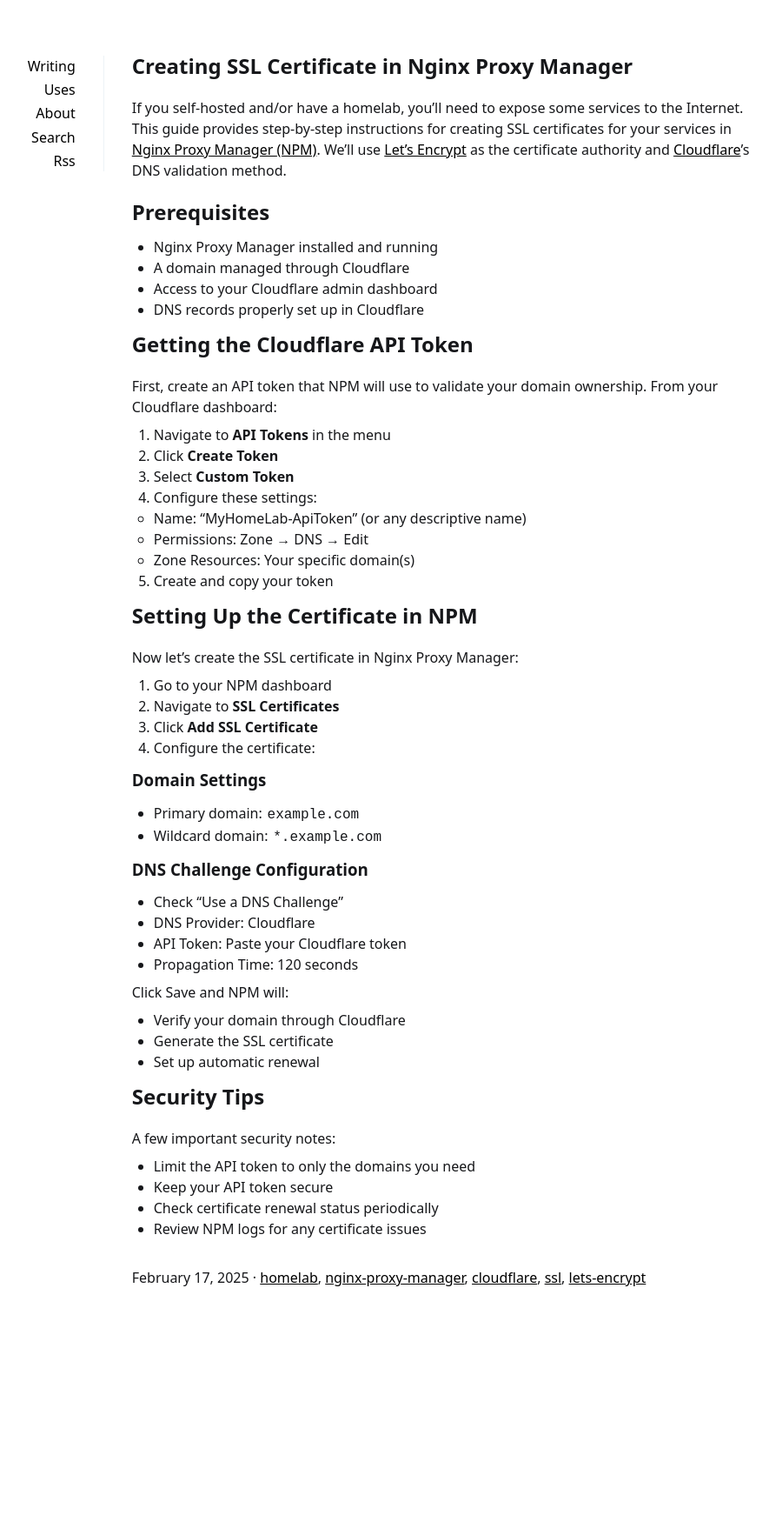
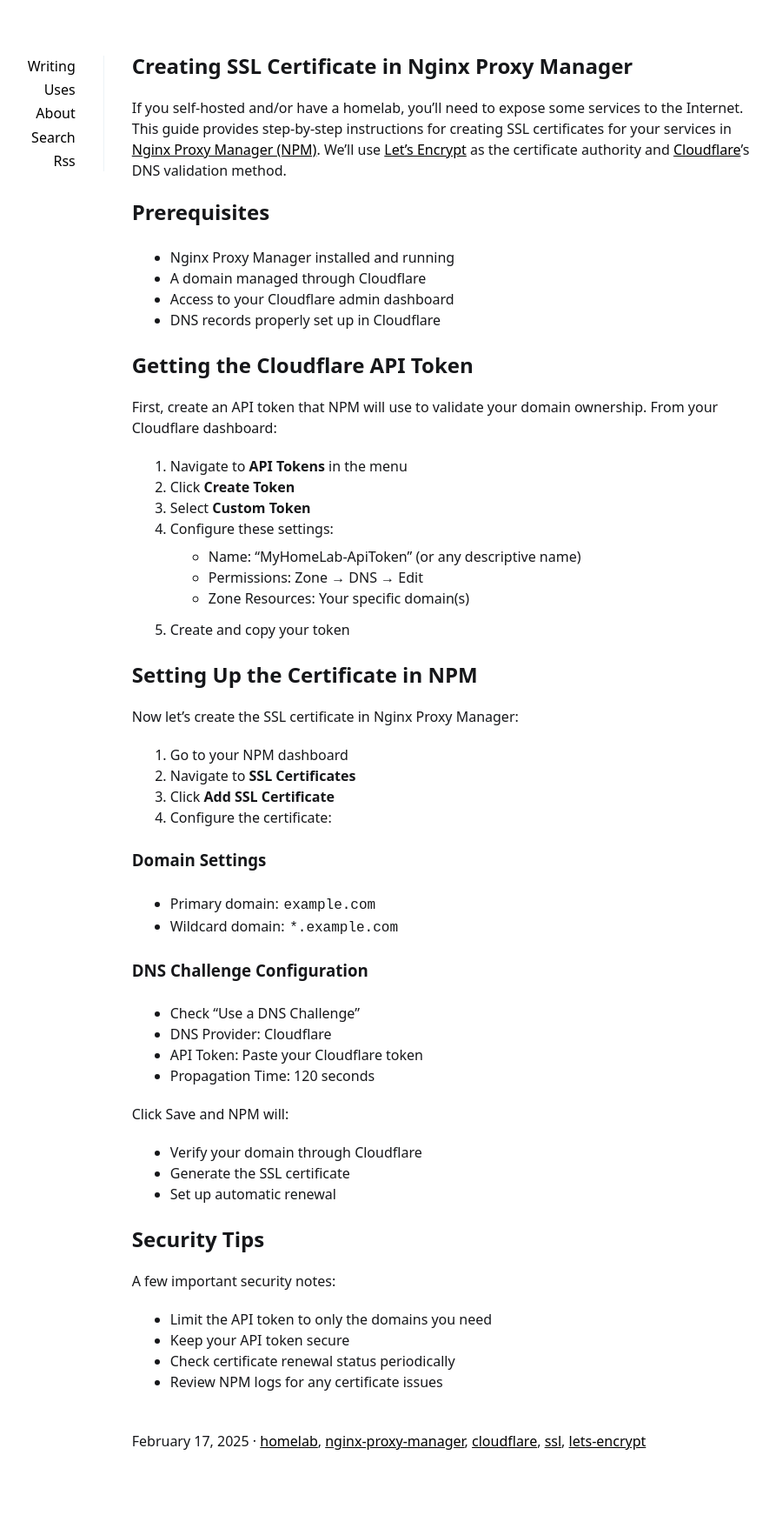
Before and after one commit to Mahut/mahut.github.io, a Jekyll site: the page built from _posts/2025-02-17-ssl-certificates-npm-letsencrypt-cloudflare.md, in a window 1280 px wide. Shown: the whole page at 87% size, without its empty margins (201-1094 px from the left). Built offline with Jekyll 4.4.1, drawn with Linux system fonts in a browser that asks for light colours; before the commit the page ends 1577 px from its top, so only the background shows below that.

Commit message:
Enhance list styling for posts and projects by restoring indentation and adjusting margins

```diff
--- a/_sass/_main.scss
+++ b/_sass/_main.scss
@@ -149,8 +149,17 @@ strong, b {
 	font-variant-numeric: tabular-nums;
 }
 
-.post ul, .project ul, .post ol  {
-	//list-style-position: inside;
+.post ul, .project ul, .post ol, .project ol {
+	margin: 0.75rem 0 0.75rem 1.5rem;
+	padding-left: 1.25rem; // restore indentation for nested lists
+	list-style-position: outside;
+}
+
+.post li ul,
+.post li ol,
+.project li ul,
+.project li ol {
+	margin-top: 0.5rem;
 }
 
 main {
```
